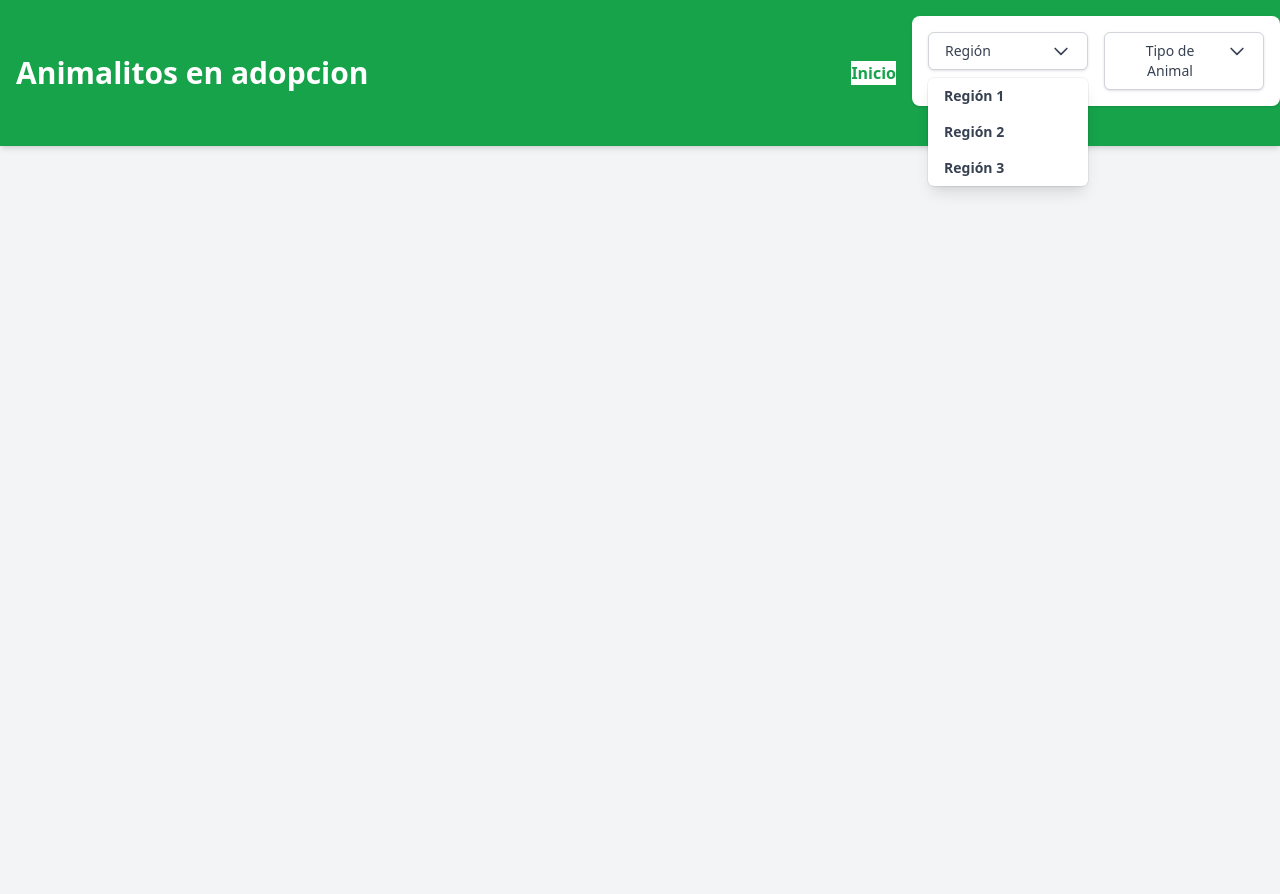
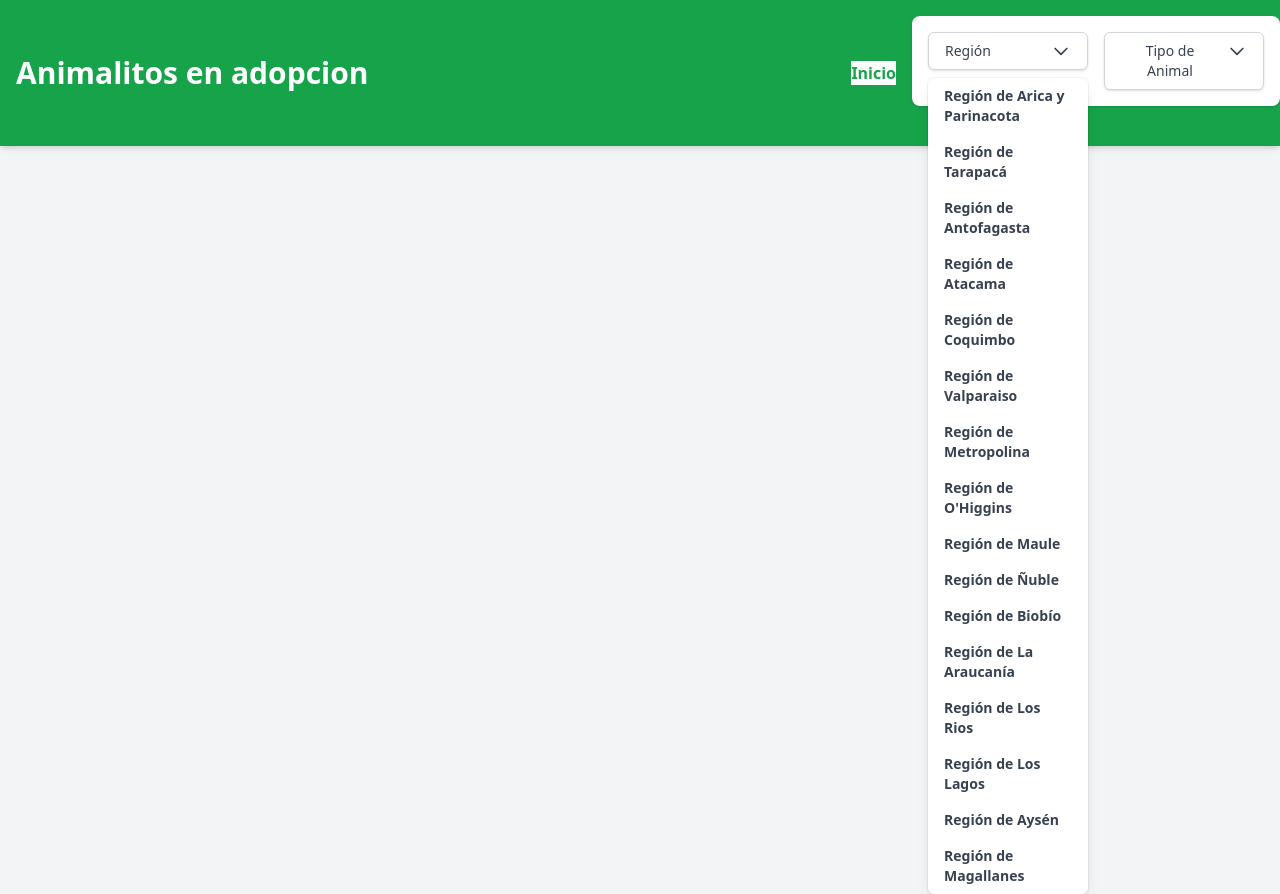
Before and after one commit to CristobalAvalos/taller-webmovil, a plain HTML site: page html/apiHuachitos.html in a window 1280 px wide. Both pictures are taken after a click on the button "Región". Before the commit the page ends 800 px from the top, so only its background shows below. Drawn offline with nearby package versions, Linux system fonts and the light colour scheme; files that its build step writes are made by us from their sources.

Commit message:
Agregadas todas las regionesxd
podria optimizar el codigo pero zzzz

```diff
--- a/html/apiHuachitos.html
+++ b/html/apiHuachitos.html
@@ -26,9 +26,23 @@
                             </svg>
                         </button>
                         <div id="menu-region" class="absolute mt-2 w-40 rounded-md bg-white shadow-lg ring-1 ring-black ring-opacity-5 hidden">
-                            <button onclick="filtrarPor('region', '1')" class="block px-4 py-2 text-sm text-gray-700 hover:bg-gray-100 w-full text-left">Región 1</button>
-                            <button onclick="filtrarPor('region', '2')" class="block px-4 py-2 text-sm text-gray-700 hover:bg-gray-100 w-full text-left">Región 2</button>
-                            <button onclick="filtrarPor('region', '3')" class="block px-4 py-2 text-sm text-gray-700 hover:bg-gray-100 w-full text-left">Región 3</button>
+                            <button onclick="filtrarPor('region', '1')" class="block px-4 py-2 text-sm text-gray-700 hover:bg-gray-100 w-full text-left">Región de Arica y Parinacota</button>
+                            <button onclick="filtrarPor('region', '2')" class="block px-4 py-2 text-sm text-gray-700 hover:bg-gray-100 w-full text-left">Región de Tarapacá</button>
+                            <button onclick="filtrarPor('region', '3')" class="block px-4 py-2 text-sm text-gray-700 hover:bg-gray-100 w-full text-left">Región de Antofagasta</button>
+                            <button onclick="filtrarPor('region', '4')" class="block px-4 py-2 text-sm text-gray-700 hover:bg-gray-100 w-full text-left">Región de Atacama</button>
+                            <button onclick="filtrarPor('region', '5')" class="block px-4 py-2 text-sm text-gray-700 hover:bg-gray-100 w-full text-left">Región de Coquimbo</button>
+                            <button onclick="filtrarPor('region', '6')" class="block px-4 py-2 text-sm text-gray-700 hover:bg-gray-100 w-full text-left">Región de Valparaiso</button>
+                            <button onclick="filtrarPor('region', '7')" class="block px-4 py-2 text-sm text-gray-700 hover:bg-gray-100 w-full text-left">Región de Metropolina</button>
+                            <button onclick="filtrarPor('region', '8')" class="block px-4 py-2 text-sm text-gray-700 hover:bg-gray-100 w-full text-left">Región de O'Higgins</button>
+                            <button onclick="filtrarPor('region', '9')" class="block px-4 py-2 text-sm text-gray-700 hover:bg-gray-100 w-full text-left">Región de Maule</button>
+                            <button onclick="filtrarPor('region', '10')" class="block px-4 py-2 text-sm text-gray-700 hover:bg-gray-100 w-full text-left">Región de Ñuble</button>
+                            <button onclick="filtrarPor('region', '11')" class="block px-4 py-2 text-sm text-gray-700 hover:bg-gray-100 w-full text-left">Región de Biobío</button>
+                            <button onclick="filtrarPor('region', '12')" class="block px-4 py-2 text-sm text-gray-700 hover:bg-gray-100 w-full text-left">Región de La Araucanía</button>
+                            <button onclick="filtrarPor('region', '13')" class="block px-4 py-2 text-sm text-gray-700 hover:bg-gray-100 w-full text-left">Región de Los Rios</button>
+                            <button onclick="filtrarPor('region', '14')" class="block px-4 py-2 text-sm text-gray-700 hover:bg-gray-100 w-full text-left">Región de Los Lagos</button>
+                            <button onclick="filtrarPor('region', '15')" class="block px-4 py-2 text-sm text-gray-700 hover:bg-gray-100 w-full text-left">Región de Aysén</button>
+                            <button onclick="filtrarPor('region', '16')" class="block px-4 py-2 text-sm text-gray-700 hover:bg-gray-100 w-full text-left">Región de Magallanes</button>
+
                         </div>
                     </div>
 
--- a/js/item.js
+++ b/js/item.js
@@ -130,4 +130,14 @@ document.addEventListener("DOMContentLoaded", () => {
   inicializarMenus([{ btn: "btn-region", menu: "menu-region" }, { btn: "btn-tipo", menu: "menu-tipo" }, { btn: "btn-comuna", menu: "menu-comuna" },]);
 });
 
+const menuRegion = document.getElementById('menu-region');
+regiones.forEach((nombre, index) => {
+  const btn = document.createElement('button');
+  btn.textContent = nombre;
+  btn.className = "block px-4 py-2 text-sm text-gray-700 hover:bg-gray-100 w-full text-left";
+  btn.onclick = () => filtrarPor('region', (index + 1).toString());
+  menuRegion.appendChild(btn);
+});
+
+
 filtrarAnimalitosPorRegion(region);
```
